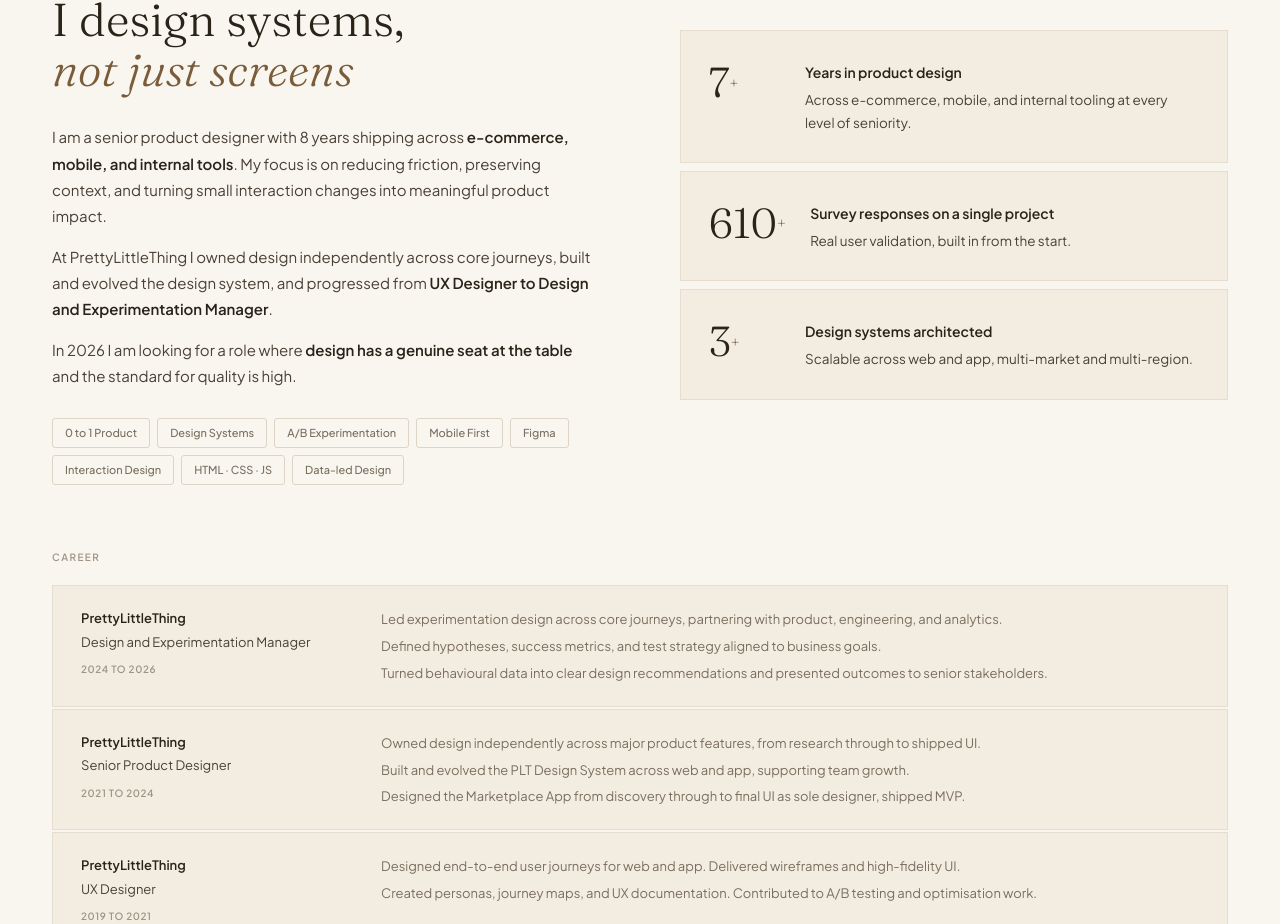
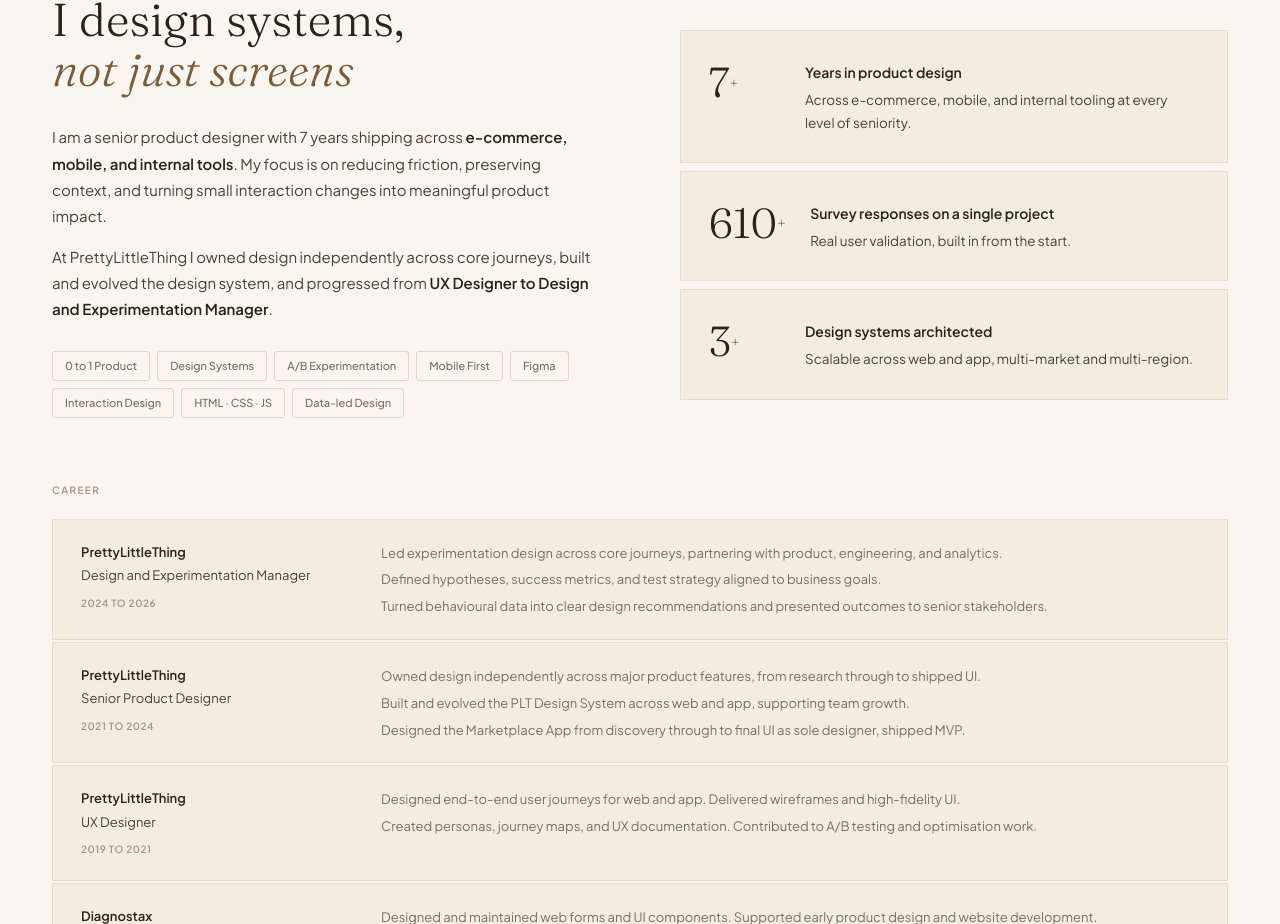
Before and after one commit to caitlanmorton02-dev/caitlan-portfolio, a Next.js app: page / in a window 1280 px wide. Shown: the part 2519-3443 px from the top of the page. Built offline with nearby package versions, Linux system fonts and the light colour scheme.

Commit message:
Update about us section

```diff
--- a/components/sections/About.tsx
+++ b/components/sections/About.tsx
@@ -85,7 +85,7 @@ export default function About() {
             </h2>
             <div className="about-body">
               <p>
-                I am a senior product designer with 8 years shipping across{" "}
+                I am a senior product designer with 7 years shipping across{" "}
                 <strong>e-commerce, mobile, and internal tools</strong>. My focus is on reducing
                 friction, preserving context, and turning small interaction changes into meaningful
                 product impact.
@@ -94,11 +94,6 @@ export default function About() {
                 At PrettyLittleThing I owned design independently across core journeys, built and
                 evolved the design system, and progressed from{" "}
                 <strong>UX Designer to Design and Experimentation Manager</strong>.
-              </p>
-              <p>
-                In 2026 I am looking for a role where{" "}
-                <strong>design has a genuine seat at the table</strong> and the standard for
-                quality is high.
               </p>
             </div>
             <div className="skill-list">
```
